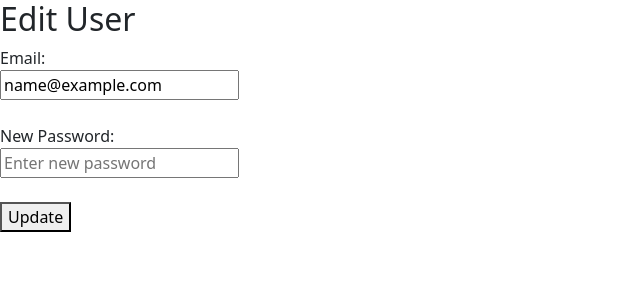
After one commit to Gertinjo/lesson-12-php, a PHP site: the page made by udb.php in a window 1280 px wide. The commit adds this page. Shown: the top 300 px of the page, without its empty margins (0-640 px from the left). Run offline with PHP 8.4, Linux system fonts and the light colour scheme; tables that the repository leaves empty or names only in its code hold one stand-in row (values such as "Sample post").

Commit message:
avavavava

```diff
--- /dev/null
+++ b/udb.php
@@ -0,0 +1,60 @@
+<?php
+include_once("config.php");
+
+// Step 1: Load user data based on email GET param
+if (isset($_GET['email'])) {
+    $email = $_GET['email'];
+
+    $sql = "SELECT email, password FROM users1 WHERE email = :email";
+    $stmt = $conn->prepare($sql);
+    $stmt->bindParam(':email', $email);
+    $stmt->execute();
+    $user = $stmt->fetch(PDO::FETCH_ASSOC);
+}
+
+// Step 2: Process form submission to update email and password
+if ($_SERVER['REQUEST_METHOD'] === 'POST') {
+    $oldEmail = $_POST['old_email'];
+    $newEmail = $_POST['email'];
+    $password = $_POST['password'];
+
+    if ($newEmail && $password && $oldEmail) {
+
+        $sql = "UPDATE users1 SET email = :newEmail, password = :password WHERE email = :oldEmail";
+        $stmt = $conn->prepare($sql);
+        $stmt->bindParam(':newEmail', $newEmail);
+        $stmt->bindParam(':password', $password);
+        $stmt->bindParam(':oldEmail', $oldEmail);
+        $stmt->execute();
+
+        header('Location: dashboard.php');
+        exit();
+    } else {
+        echo "Please fill in all fields.";
+    }
+}
+?>
+
+<!DOCTYPE html>
+<html>
+<head>
+    <title>Edit User</title>
+</head>
+<body>
+
+<h2>Edit User</h2>
+
+<form method="POST" action="udb.php?email=<?= htmlspecialchars($email) ?>">
+    <input type="hidden" name="old_email" value="<?= htmlspecialchars($email) ?>">
+
+    <label for="email">Email:</label><br>
+    <input type="email" id="email" name="email" value="<?= htmlspecialchars($user['email']) ?>" required><br><br>
+
+    <label for="password">New Password:</label><br>
+    <input type="password" id="password" name="password" placeholder="Enter new password" required><br><br>
+
+    <button type="submit">Update</button>
+</form>
+
+</body>
+</html>
```
Also changed, not shown: dashboard.php (+21 -1 lines).
